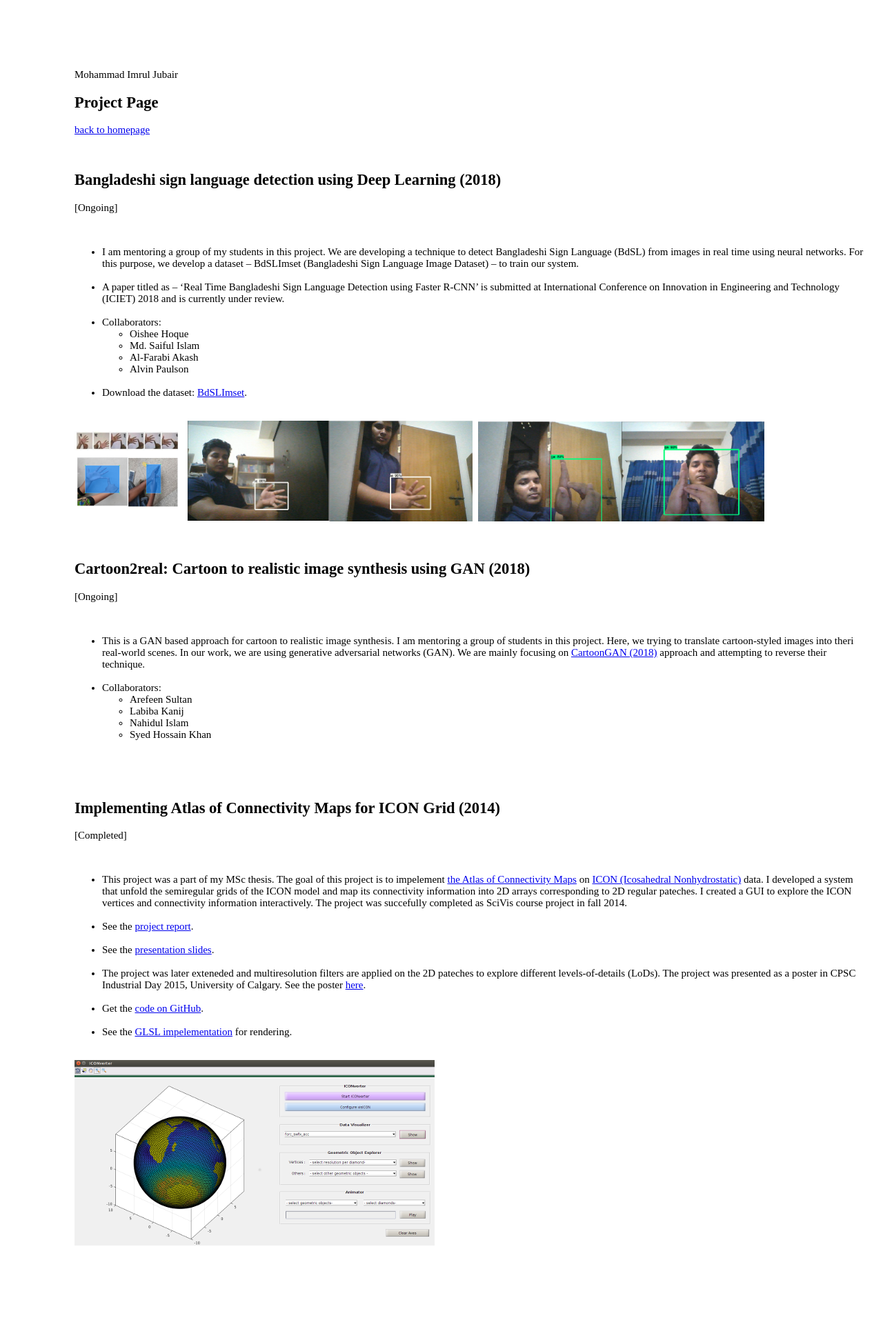
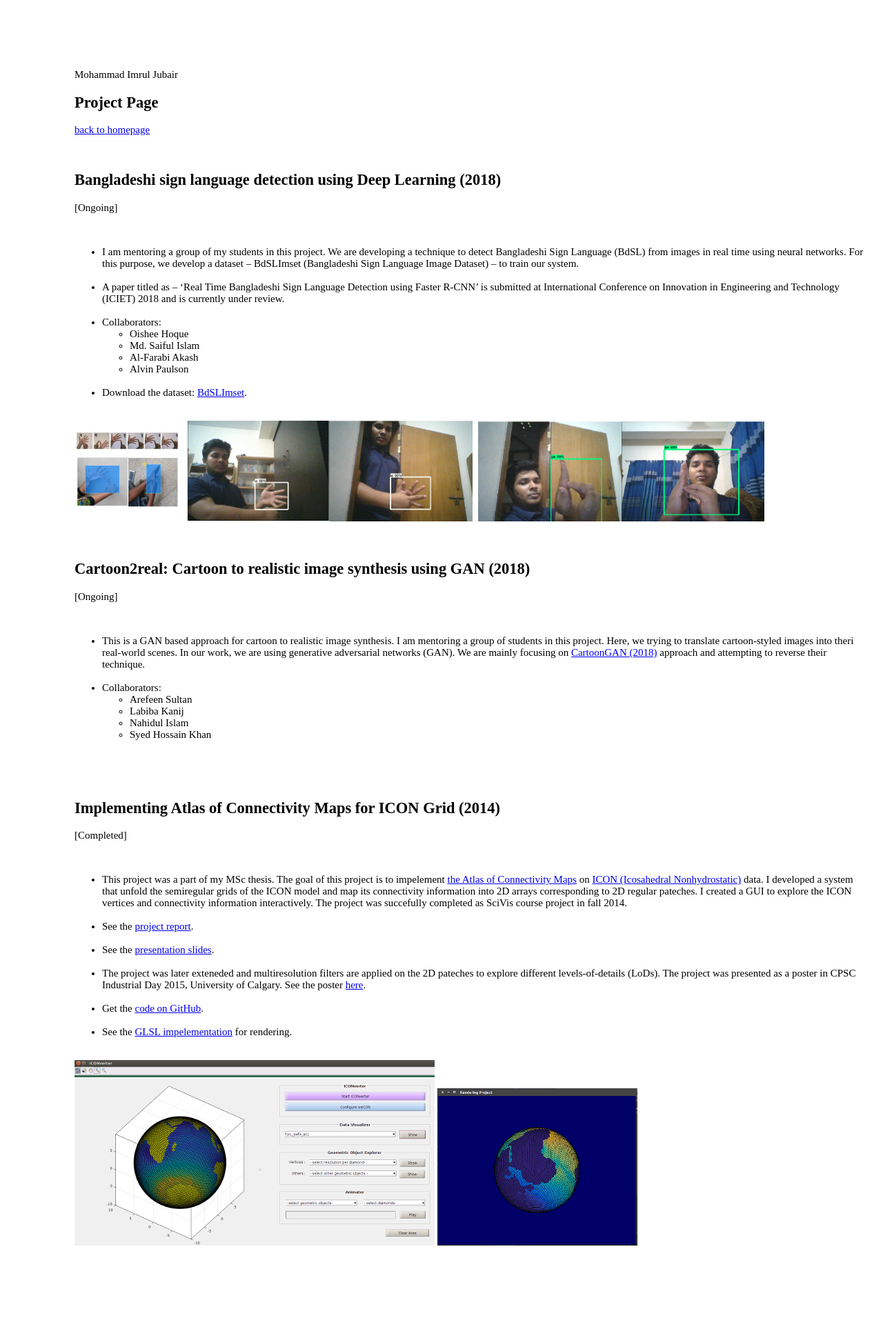
Before and after one commit to imruljubair/imruljubair.github.io, a Jekyll site: the page project/project-page.html, which Jekyll copies as it is, in a window 1280 px wide. Shown: the whole page at 69% size. Built offline with Jekyll 4.4.1, drawn with Linux system fonts in a browser that asks for light colours.

Commit message:
project glsl and image

```diff
--- a/project/project-page.html
+++ b/project/project-page.html
@@ -85,7 +85,7 @@ div {
 </ul>
 </p>
 <br>
-  <img src="material/screenshot.png" align="middle">
+  <img src="material/screenshot.png"> <img src="material/glsl.png">
 <br>
 <br>
 
```
Also changed, not shown: project/material/glsl.png (added), 3 other files.
